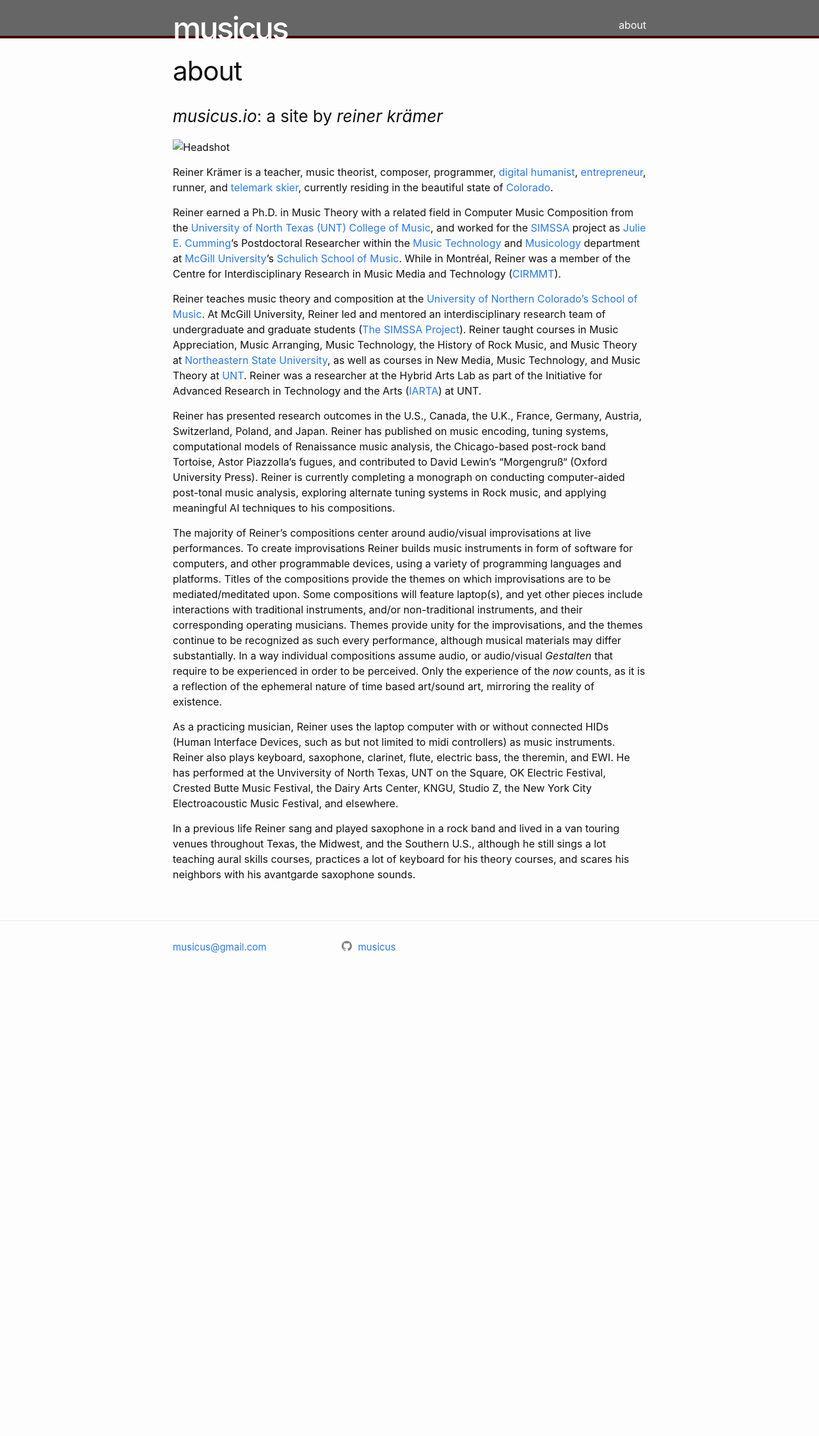
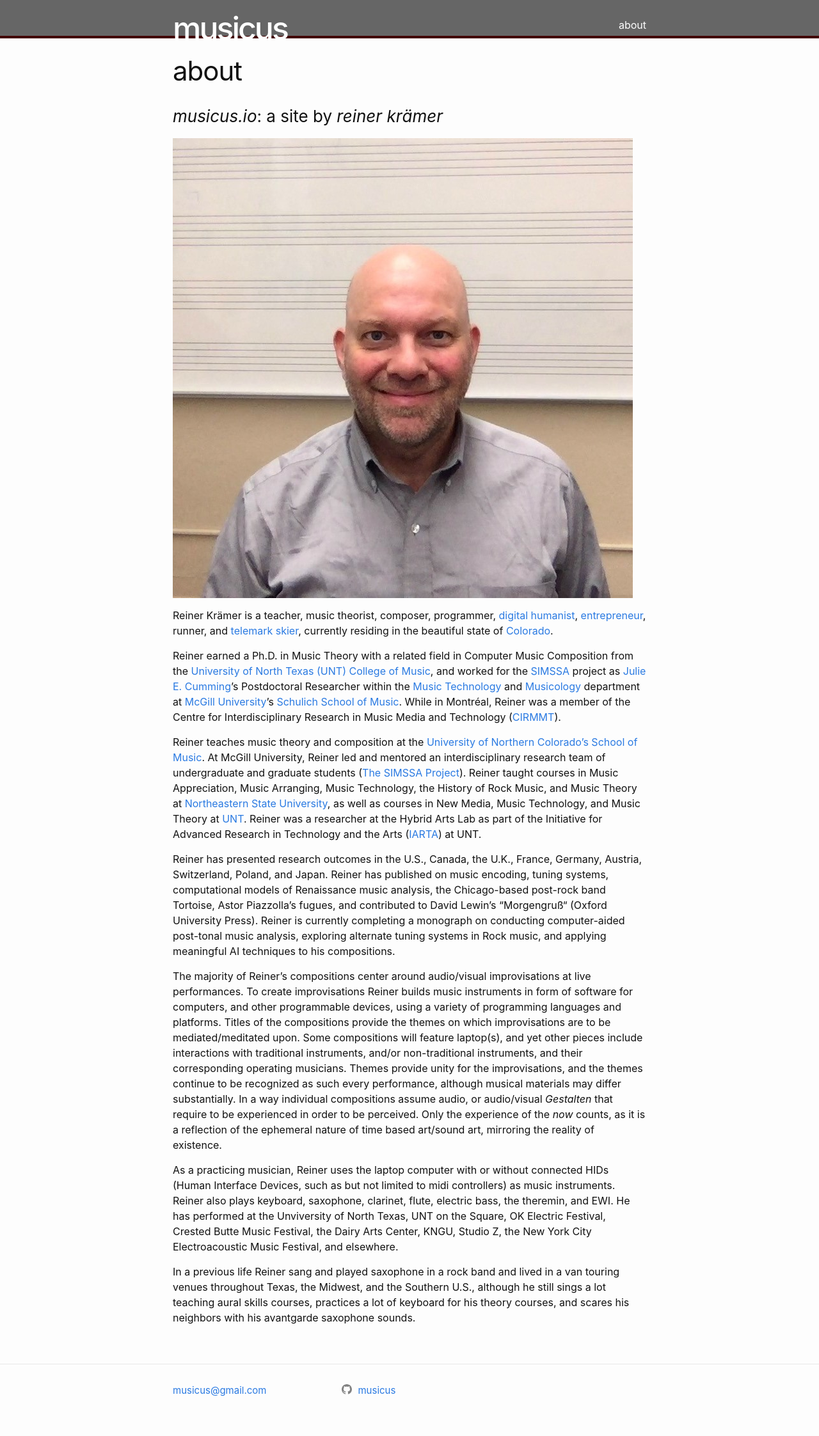
Before and after one commit to musicus/musicus.github.io, a Jekyll site: the page built from about.markdown, in a window 1280 px wide. Shown: the whole page at 64% size. Built offline with Jekyll 4.4.1, drawn with Linux system fonts in a browser that asks for light colours; before the commit the page ends 1552 px from its top, so only the background shows below that.

Commit message:
Added image to about page.

```diff
--- a/about.markdown
+++ b/about.markdown
@@ -6,7 +6,7 @@ permalink: /about/
 
 ### *musicus.io*: a site by *reiner kr&auml;mer*
 
-![Headshot](/assets/skipass.jpg)
+![Headshot](https://musicus.io/assets/images/skipass.jpg)
 
 Reiner Krämer is a teacher, music theorist, composer, programmer, [digital humanist](https://www.thebritishacademy.ac.uk/blog/what-are-digital-humanities/){:target="_blank"}, [entrepreneur](https://www.mathnasium.com/boulder/about){:target="_blank"}, runner, and [telemark skier](https://www.youtube.com/watch?v=JCF_ejx4-Kc){:target="_blank"}, currently residing in the beautiful state of [Colorado](https://www.colorado.com){:target="_blank"}.
 
```
